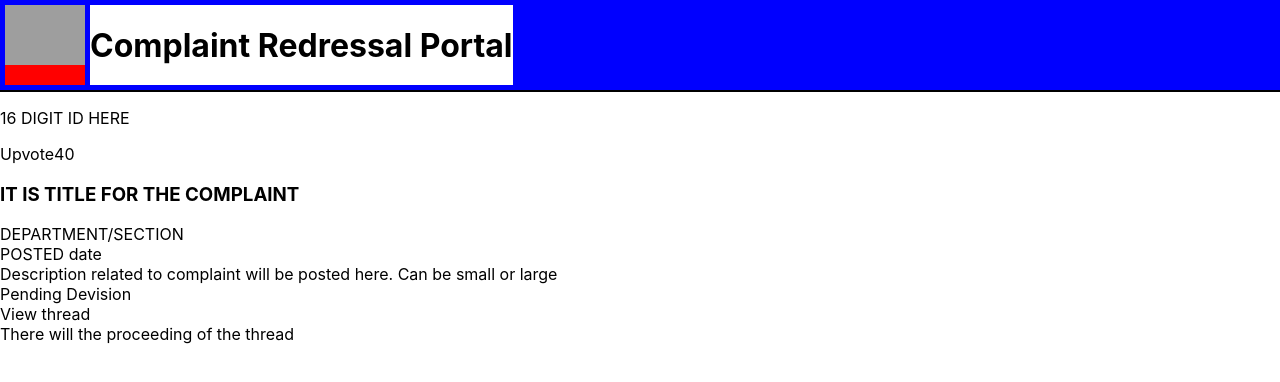
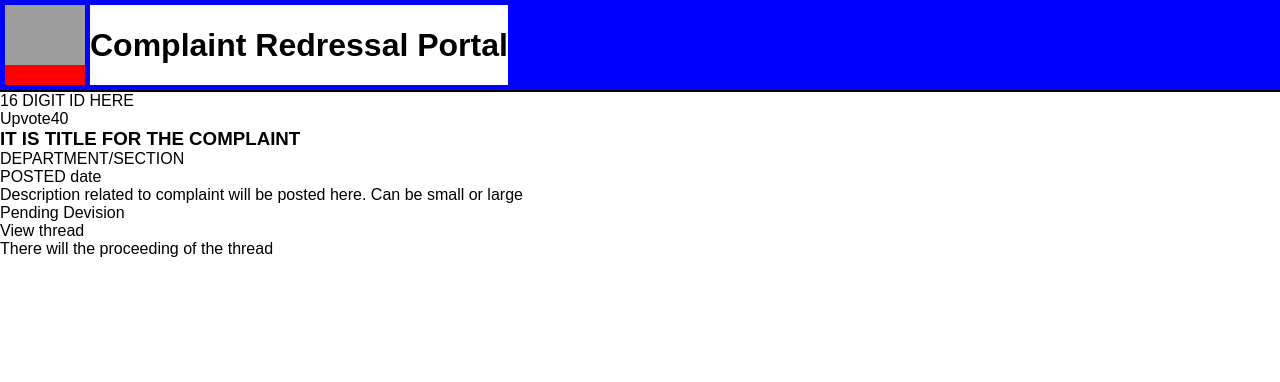
Before and after one commit to VPRoyal/CRS, a Next.js app in the folder APP/: page / in a window 1280 px wide. Shown: the top 382 px of the page. Built offline with nearby package versions, Linux system fonts and the light colour scheme; grey boxes are pictures that could not be loaded.

Commit message:
Container card build

```diff
--- a/APP/styles/main.css
+++ b/APP/styles/main.css
@@ -1,5 +1,6 @@
 :root{
     --grey_black:#39424E;
+    --black:#202427;
     --yellow:#FBC02A;
     --blue:#1234CE;
     --purple:#302B63;
@@ -7,11 +8,12 @@
 * {
     box-sizing: border-box;
     position: relative;
+    padding: 0;
+  margin: 0;
+  font-family: Arial, Helvetica, sans-serif;
   }
 html,
 body {
-  padding: 0;
-  margin: 0;
   font-family: -apple-system, BlinkMacSystemFont, Segoe UI, Roboto, Oxygen,
     Ubuntu, Cantarell, Fira Sans, Droid Sans, Helvetica Neue, sans-serif;
 }
```
